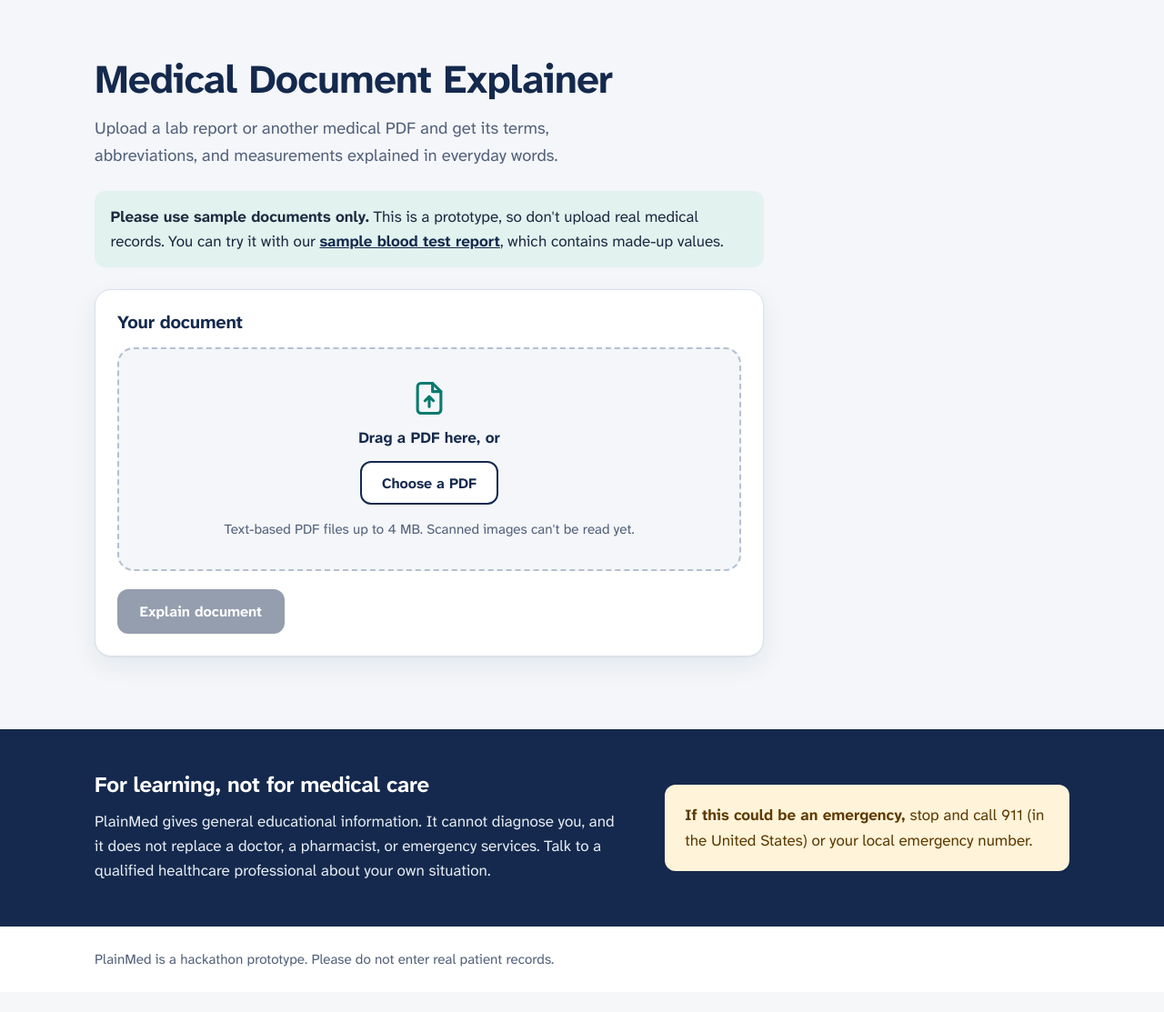
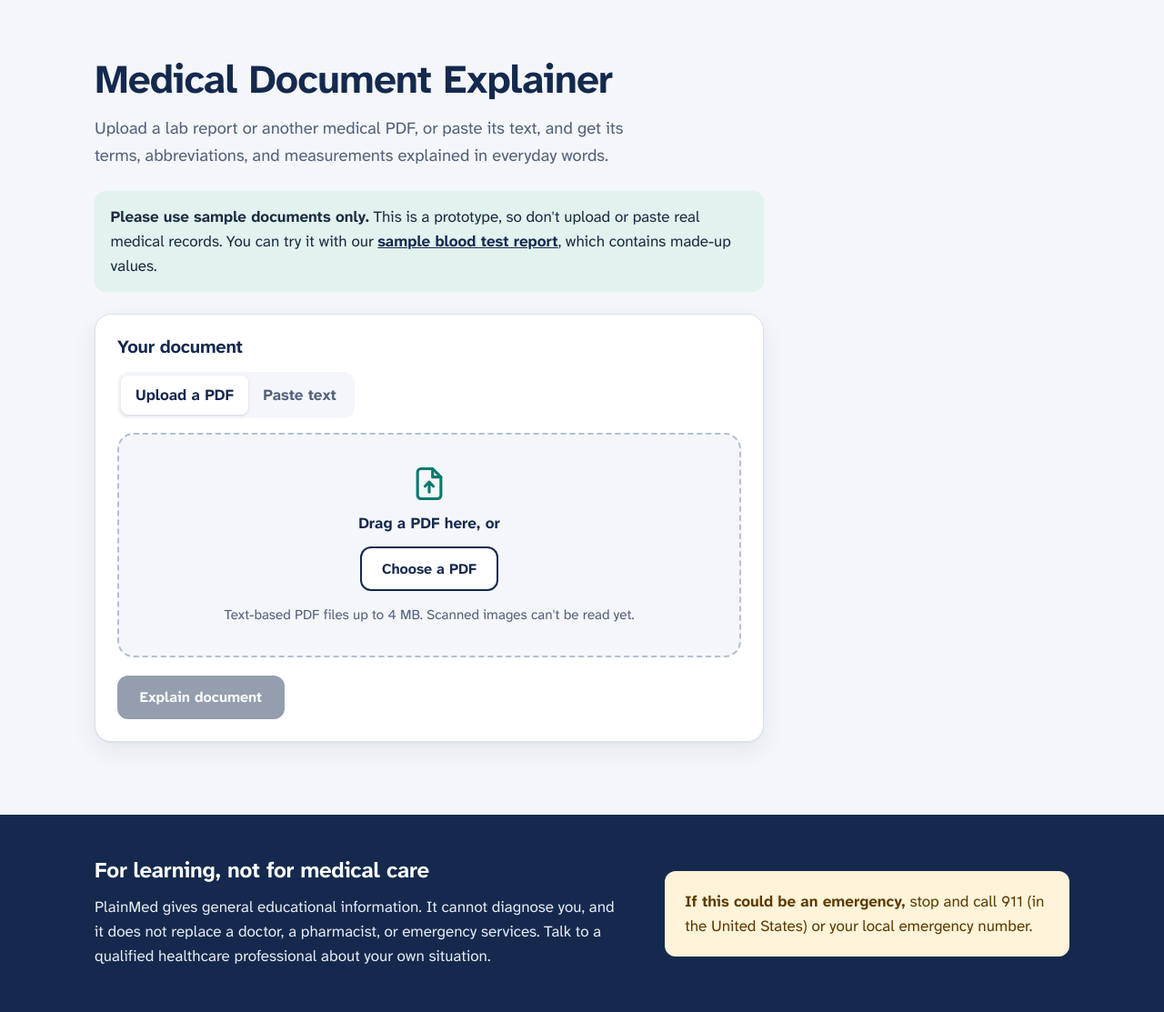
Before and after one commit to Jackbar987/medical-ai-assistant, a Flask app: page /documents in a window 1280 px wide. Shown: the part 73-1186 px from the top of the page at 91% size. Before the commit the page ends 1136 px from the top, so only its background shows below. Run offline with Flask 3, Linux system fonts and the light colour scheme.

Commit message:
Let people paste a document's text instead of uploading a PDF
- Document Explainer page: an "Upload a PDF" / "Paste text" switch, a
  paste box with a character count, and one shared Explain button
- New POST /api/documents/explain-text route: checks the text (20 to
  30,000 characters), applies the rate limit, and uses the same
  explanation and follow-up questions as PDFs
- AI document rules now mention that pasted tables may lose their
  columns, so values must be matched to tests carefully
- The "text read from your document" box only shows for PDFs, since
  pasted text is already visible

Co-Authored-By: Claude Opus 5.5 <noreply@anthropic.com>
Claude-Session: https://claude.ai/code/session_01BXGhuzdc6f6fhJkQeg8bWE

```diff
--- a/app.py
+++ b/app.py
@@ -153,6 +153,28 @@ def documents_explain_api():
     return jsonify(explanation=explanation, document_text=document_text)
 
 
+@app.route("/api/documents/explain-text", methods=["POST"])
+def documents_explain_text_api():
+    """Explain text that was pasted instead of uploaded as a PDF."""
+    data = request.get_json(silent=True)
+    if not isinstance(data, dict):
+        return jsonify(error="The request could not be read. Reload the page and try again."), 400
+
+    document_text, error = document_explainer.clean_pasted_text(data.get("text"))
+    if error:
+        return jsonify(error=error), 400
+
+    if not rate_limit.allow_request(rate_limit.get_visitor_id(request)):
+        return jsonify(error="You've made a lot of requests in a short time. Wait a few minutes and try again."), 429
+
+    try:
+        explanation = document_explainer.explain(document_text)
+    except ai_service.AIServiceError as problem:
+        return jsonify(error=str(problem)), 503
+
+    return jsonify(explanation=explanation, document_text=document_text)
+
+
 @app.route("/api/documents/ask", methods=["POST"])
 def documents_ask_api():
     """Answer a follow-up question about the uploaded document."""
--- a/static/css/style.css
+++ b/static/css/style.css
@@ -729,6 +729,79 @@ a {
   outline: none;
 }
 
+/* The "Upload a PDF" / "Paste text" switch: two buttons joined together. */
+.mode-switch {
+  display: inline-flex;
+  margin-top: 1rem;
+  padding: 0.25rem;
+  border-radius: var(--radius-medium);
+  background: var(--page);
+}
+
+.mode-button {
+  padding: 0.5rem 1rem;
+  border: 0;
+  border-radius: var(--radius-small);
+  background: none;
+  color: var(--muted);
+  font: inherit;
+  font-weight: 700;
+  cursor: pointer;
+}
+
+/* The selected option looks raised, like a tab. */
+.mode-button[aria-pressed="true"] {
+  background: var(--surface);
+  box-shadow: 0 1px 3px rgba(20, 41, 77, 0.15);
+  color: var(--navy);
+}
+
+.paste-label {
+  display: block;
+  margin-top: 1rem;
+  color: var(--navy);
+  font-weight: 700;
+}
+
+#paste-input {
+  display: block;
+  width: 100%;
+  margin-top: 0.5rem;
+  padding: 0.75rem 0.9rem;
+  border: 1px solid var(--line);
+  border-radius: var(--radius-medium);
+  background: var(--page);
+  color: var(--text);
+  font: inherit;
+  font-size: 0.95rem;
+  line-height: 1.5;
+  resize: vertical;
+}
+
+#paste-input:focus {
+  background: var(--surface);
+  border-color: var(--teal);
+}
+
+#paste-input[readonly] {
+  color: var(--muted);
+}
+
+.paste-footer {
+  display: flex;
+  align-items: flex-start;
+  gap: 1rem;
+}
+
+.paste-footer .dropzone-hint {
+  margin-top: 0.5rem;
+}
+
+.paste-footer .chat-count {
+  margin-top: 0.5rem;
+  white-space: nowrap;
+}
+
 /* The dashed area files can be dropped onto. */
 .dropzone {
   display: flex;
--- a/static/js/documents.js
+++ b/static/js/documents.js
@@ -3,10 +3,11 @@
 
   The steps, in order:
 
-    1. The user chooses a PDF (button or drag and drop). We check its type
+    1. The user chooses a PDF (button or drag and drop), or switches to
+       "Paste text" and pastes the document's text. We check the PDF's type
        and size right away, but we do NOT upload it yet.
-    2. They press "Explain document". We upload the file and show a
-       progress bar while it travels to the server.
+    2. They press "Explain document". We send the file (with a progress
+       bar) or the pasted text to the server.
     3. The server checks the file and sends back an explanation as JSON.
     4. They can ask follow-up questions about the document.
     5. "Clear document" forgets everything and starts over.
@@ -15,8 +16,12 @@
   this page forgets everything when it is cleared or reloaded.
 */
 
-// Must match MAX_FILE_SIZE in backend/document_explainer.py.
+// Must match MAX_FILE_SIZE and MIN_TEXT_LENGTH in backend/document_explainer.py.
 const MAX_FILE_SIZE = 4 * 1024 * 1024; // 4 MB in bytes
+const MIN_PASTE_LENGTH = 20;
+
+// "pdf" or "paste": which way of adding a document is selected.
+let mode = "pdf";
 
 let selectedFile = null; // the File object the user chose
 let isBusy = false;      // true while uploading or waiting for an answer
@@ -36,6 +41,13 @@ const fileName = document.getElementById("file-name");
 const fileSize = document.getElementById("file-size");
 const removeButton = document.getElementById("remove-file");
 const explainButton = document.getElementById("explain-button");
+const modeSwitch = document.getElementById("mode-switch");
+const modePdfButton = document.getElementById("mode-pdf");
+const modePasteButton = document.getElementById("mode-paste");
+const pdfMode = document.getElementById("pdf-mode");
+const pasteMode = document.getElementById("paste-mode");
+const pasteInput = document.getElementById("paste-input");
+const pasteCount = document.getElementById("paste-count");
 const progress = document.getElementById("progress");
 const progressText = document.getElementById("progress-text");
 const progressPercent = document.getElementById("progress-percent");
@@ -47,6 +59,7 @@ const resultPanel = document.getElementById("result-panel");
 const explanationTitle = document.getElementById("explanation-title");
 const explanation = document.getElementById("explanation");
 const extractedText = document.getElementById("extracted-text");
+const extractedBox = document.getElementById("extracted");
 const clearButton = document.getElementById("clear-document");
 const qaList = document.getElementById("qa-list");
 const questionForm = document.getElementById("question-form");
@@ -73,6 +86,15 @@ function showMessage(element, message) {
 function hideMessage(element) {
   element.textContent = "";
   element.hidden = true;
+}
+
+// Turn the Explain button on only when there is something to explain.
+function updateExplainButton() {
+  if (mode === "pdf") {
+    explainButton.disabled = isBusy || selectedFile === null;
+  } else {
+    explainButton.disabled = isBusy || pasteInput.value.trim().length < MIN_PASTE_LENGTH;
+  }
 }
 
 // Check a file before uploading. Returns an error message, or null if fine.
@@ -109,7 +131,7 @@ function selectFile(file) {
   fileSize.textContent = formatSize(file.size);
   dropzone.hidden = true;
   fileCard.hidden = false;
-  explainButton.disabled = false;
+  updateExplainButton();
 }
 
 function removeFile() {
@@ -117,7 +139,7 @@ function removeFile() {
   fileInput.value = ""; // lets the same file be chosen again later
   fileCard.hidden = true;
   dropzone.hidden = false;
-  explainButton.disabled = true;
+  updateExplainButton();
   hideMessage(uploadError);
 }
 
@@ -243,7 +265,7 @@ function uploadAndExplain() {
 function finishUpload() {
   isBusy = false;
   progress.hidden = true;
-  explainButton.disabled = selectedFile === null;
+  updateExplainButton();
   removeButton.disabled = false;
 }
 
@@ -252,9 +274,14 @@ function showResult(text, readText) {
   explanation.textContent = text; // textContent, never innerHTML
   documentText = readText;
   extractedText.textContent = readText;
+  // Pasted text is already visible in the paste box, so only show the
+  // "text read from your document" box for PDFs.
+  extractedBox.hidden = mode === "paste";
   qaHistory = [];
   explainButton.hidden = true;
   removeButton.hidden = true;
+  modeSwitch.hidden = true;
+  pasteInput.readOnly = true; // the pasted text can't change after explaining
   resultPanel.hidden = false;
   updateAskButton();
 
@@ -262,7 +289,90 @@ function showResult(text, readText) {
   explanationTitle.focus();
 }
 
-explainButton.addEventListener("click", uploadAndExplain);
+// Send pasted text to the server. Text is small, so fetch() is enough here;
+// no progress bar is needed, only the "explaining" state.
+async function explainPasted() {
+  const text = pasteInput.value.trim();
+  if (text.length < MIN_PASTE_LENGTH || isBusy) {
+    return;
+  }
+
+  isBusy = true;
+  updateExplainButton();
+  hideMessage(uploadError);
+  progress.hidden = false;
+  progress.classList.add("is-processing");
+  progressText.textContent = "Explaining your text. This can take up to 30 seconds";
+  setProgress(1);
+  progressPercent.textContent = "";
+
+  try {
+    const response = await fetch("/api/documents/explain-text", {
+      method: "POST",
+      headers: { "Content-Type": "application/json" },
+      body: JSON.stringify({ text: text }),
+    });
+
+    let data = null;
+    try {
+      data = await response.json();
+    } catch (readError) {
+      data = null;
+    }
+
+    if (!response.ok || !data || typeof data.explanation !== "string") {
+      throw new Error(
+        (data && data.error) || "Something went wrong on the server. Wait a moment and try again."
+      );
+    }
+
+    showResult(data.explanation, data.document_text || text);
+  } catch (error) {
+    finishUpload();
+    if (error instanceof TypeError) {
+      showMessage(uploadError, "Couldn't reach the server. Check your internet connection and try again.");
+    } else {
+      showMessage(uploadError, error.message);
+    }
+  }
+}
+
+// One button explains whichever kind of document is selected.
+explainButton.addEventListener("click", function () {
+  if (mode === "pdf") {
+    uploadAndExplain();
+  } else {
+    explainPasted();
+  }
+});
+
+
+/* ---------- Switching between "Upload a PDF" and "Paste text" ---------- */
+
+function setMode(newMode) {
+  if (isBusy) {
+    return;
+  }
+  mode = newMode;
+  modePdfButton.setAttribute("aria-pressed", String(mode === "pdf"));
+  modePasteButton.setAttribute("aria-pressed", String(mode === "paste"));
+  pdfMode.hidden = mode !== "pdf";
+  pasteMode.hidden = mode !== "paste";
+  hideMessage(uploadError);
+  updateExplainButton();
+}
+
+modePdfButton.addEventListener("click", function () { setMode("pdf"); });
+modePasteButton.addEventListener("click", function () {
+  setMode("paste");
+  pasteInput.focus();
+});
+
+// Keep the character count and the Explain button up to date while typing.
+pasteInput.addEventListener("input", function () {
+  pasteCount.textContent = pasteInput.value.length.toLocaleString() + " / 30,000";
+  updateExplainButton();
+});
 
 
 /* ---------- Follow-up questions ---------- */
@@ -368,6 +478,14 @@ clearButton.addEventListener("click", function () {
 
   explainButton.hidden = false;
   removeButton.hidden = false;
+  modeSwitch.hidden = false;
+  pasteInput.readOnly = false;
+  pasteInput.value = "";
+  pasteCount.textContent = "0 / 30,000";
   removeFile();
-  fileInput.focus();
+  if (mode === "pdf") {
+    fileInput.focus();
+  } else {
+    pasteInput.focus();
+  }
 });
--- a/templates/documents.html
+++ b/templates/documents.html
@@ -17,20 +17,30 @@
   <div class="narrow-page">
     <h1>Medical Document Explainer</h1>
     <p class="page-lead">
-      Upload a lab report or another medical PDF and get its terms,
-      abbreviations, and measurements explained in everyday words.
+      Upload a lab report or another medical PDF, or paste its text, and get
+      its terms, abbreviations, and measurements explained in everyday words.
     </p>
 
     <p class="info-note">
       <strong>Please use sample documents only.</strong>
-      This is a prototype, so don't upload real medical records. You can try
+      This is a prototype, so don't upload or paste real medical records. You can try
       it with our <a href="{{ url_for('static', filename='samples/sample-blood-test-report.pdf') }}" download>sample blood test report</a>,
       which contains made-up values.
     </p>
 
-    <!-- Step 1: choose and upload a file. -->
+    <!-- Step 1: choose a PDF or paste text. -->
     <div class="panel" id="upload-panel">
       <h2>Your document</h2>
+
+      <!-- Two buttons that switch between uploading and pasting.
+           aria-pressed tells screen readers which one is selected. -->
+      <div class="mode-switch" id="mode-switch" role="group" aria-label="How to add your document">
+        <button class="mode-button" type="button" id="mode-pdf" aria-pressed="true">Upload a PDF</button>
+        <button class="mode-button" type="button" id="mode-paste" aria-pressed="false">Paste text</button>
+      </div>
+
+      <!-- Option 1: upload a PDF. -->
+      <div id="pdf-mode">
 
       <!-- The drop area. The real file picker is the hidden input; the label
            styled as a button opens it, and it also works with the keyboard. -->
@@ -56,6 +66,19 @@
           <p class="file-size" id="file-size"></p>
         </div>
         <button class="button-text" type="button" id="remove-file">Remove</button>
+      </div>
+
+      </div>
+
+      <!-- Option 2: paste the document's text. -->
+      <div id="paste-mode" hidden>
+        <label class="paste-label" for="paste-input">Paste the text of your document</label>
+        <textarea id="paste-input" rows="10" maxlength="30000"
+                  placeholder="For example, copy the results from a patient portal or a lab report and paste them here."></textarea>
+        <div class="paste-footer">
+          <span class="dropzone-hint">Tables may lose their columns when pasted. Uploading the PDF keeps them better.</span>
+          <span class="chat-count" id="paste-count">0 / 30,000</span>
+        </div>
       </div>
 
       <!-- Upload progress. -->
@@ -89,7 +112,7 @@
       <div class="explanation" id="explanation"></div>
 
       <!-- The exact text read from the PDF, so people can check it. -->
-      <details class="extracted">
+      <details class="extracted" id="extracted">
         <summary>Show the text read from your document</summary>
         <pre class="extracted-text" id="extracted-text"></pre>
       </details>
```
Also changed, not shown: backend/document_explainer.py (+22 -0 lines), backend/safety.py (+5 -3 lines), README.md.
